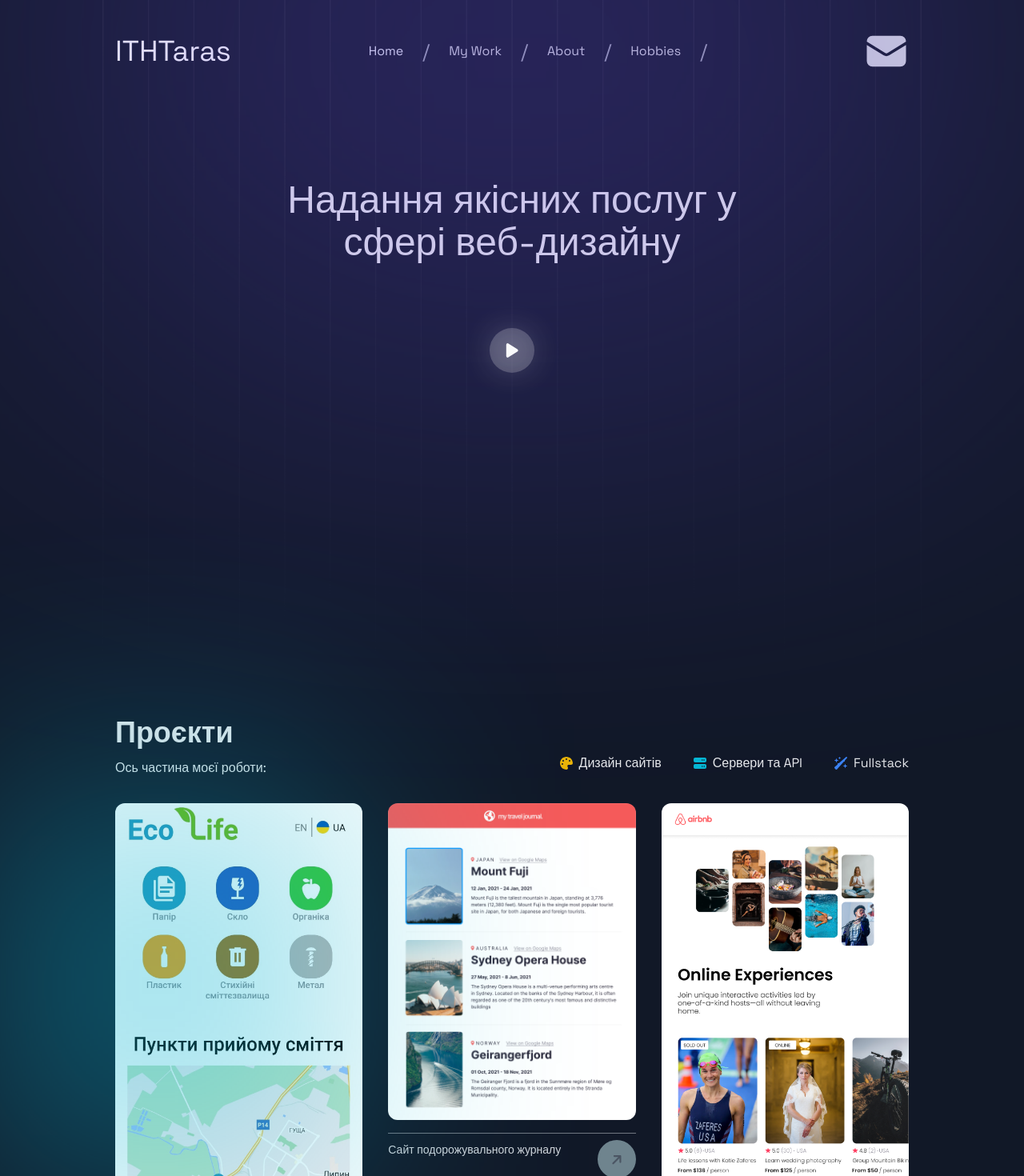
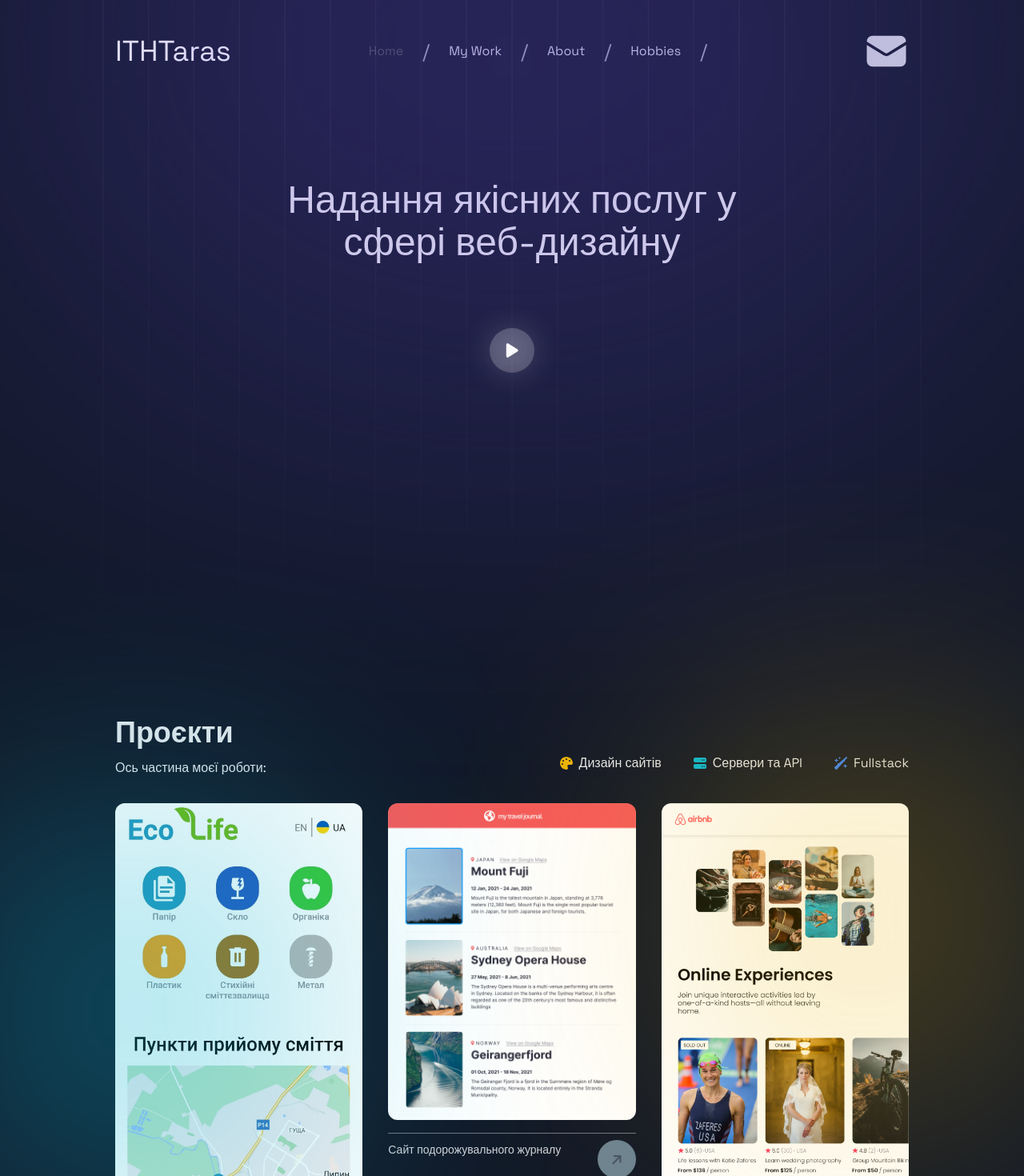
Before and after one commit to ITHTaras/portfolio, a Next.js app: page / in a window 1280 px wide. Shown: the top 1470 px of the page at 80% size. Built offline with nearby package versions, Linux system fonts and the light colour scheme.

Commit message:
bugs fixes

```diff
--- a/app/components/Intro.jsx
+++ b/app/components/Intro.jsx
@@ -6,9 +6,9 @@ function Intro() {
 
   const scrolly = () => {
     const elem = document.getElementById("projects");
-    console.log(elem.getBoundingClientRect().top);
+
     window.scrollTo({
-      top: elem.getBoundingClientRect().top,
+      top: elem.offsetTop,
       behavior: "smooth",
     });
   };
--- a/app/components/MyWork.jsx
+++ b/app/components/MyWork.jsx
@@ -19,7 +19,8 @@ function MyWork() {
 
   return (
     <div className="relative text-gray-200" id="projects">
-      <div className="absolute left-[-9rem] pointer-events-none top-24 opacity-50 rounded-lg w-2/5 bg-[#06B6D4] blur-[140px] h-[60vh]"></div>
+      <div className="absolute left-[-11rem] pointer-events-none top-32 opacity-40 rounded-lg w-2/5 bg-[#06B6D4] blur-[140px] h-[60vh]"></div>
+      <div className="absolute right-4 lg:right-[-9rem] pointer-events-none top-3 opacity-30 rounded-lg w-2/5 bg-[#EAB308] blur-[140px] h-[60vh]"></div>
       <h2 className="text-4xl font-semibold">{langs[lang].projects}</h2>
       <div className="flex flex-col md:flex-row justify-between">
         <p className="mt-3 lg:w-[500px]">{langs[lang].projectsDesc}</p>
--- a/app/components/Navbar.jsx
+++ b/app/components/Navbar.jsx
@@ -15,7 +15,7 @@ function Navbar() {
           href={props.path}
           className={`nav-link ${
             pathname === props.path
-              ? "pointer-events-none text-slate-200"
+              ? "pointer-events-none text-gray-100 opacity-20"
               : "text-gray-300"
           }`}
         >
@@ -43,17 +43,24 @@ function Navbar() {
         {/* Features */}
         <div className="hidden lg:flex justify-center items-center">
           <PathLink path="/" text={langs[lang].home} />
+          {pathname === "/" ? (
+            <>
               <button
                 onClick={scrolly}
                 className={`nav-link ${
                   pathname === "/projects"
-                ? "text-gpointer-events-none text-slate-200"
+                    ? "pointer-events-none text-gray-100 opacity-20"
                     : "text-gray-300"
                 }`}
               >
                 {langs[lang].projects}
               </button>
               <h1 className="text-gray-400 mx-6 text-2xl">/</h1>
+            </>
+          ) : (
+            <PathLink path="/projects" text={langs[lang].projects} />
+          )}
+
           <PathLink path="/about" text={langs[lang].about} />
           <PathLink path="/hobbies" text={langs[lang].hobbies} />
         </div>
```
Lines whose indentation alone changed are shown as unchanged.
